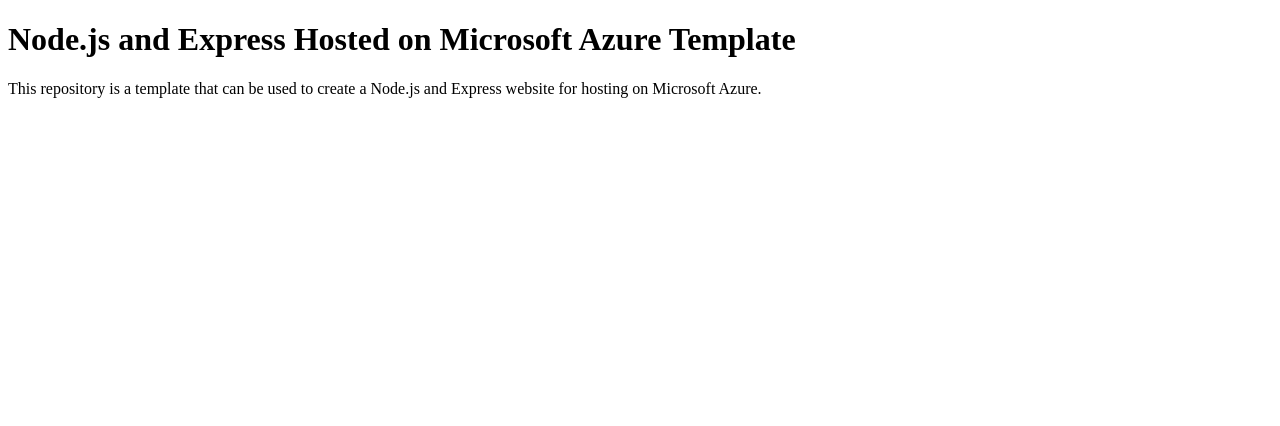
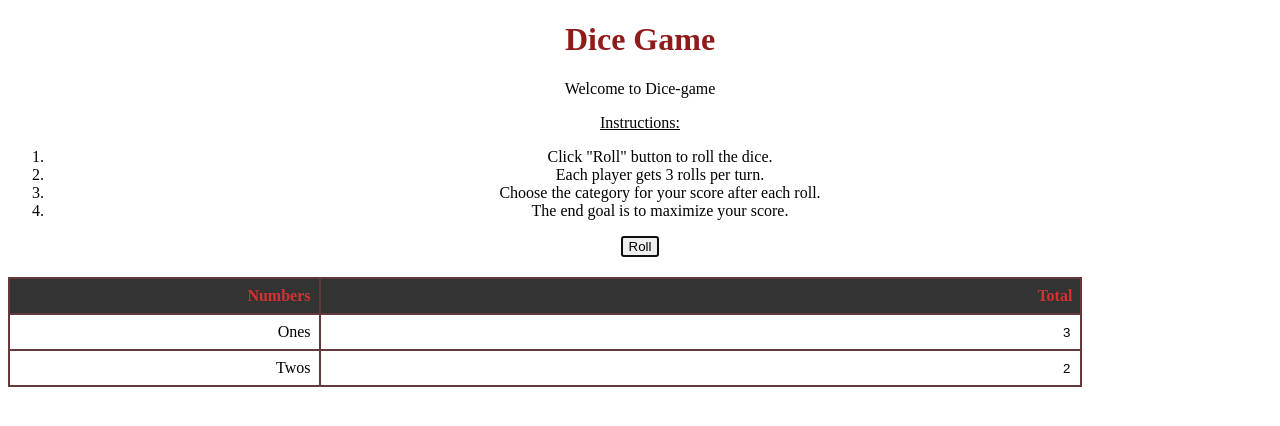
Before and after one commit to Jdevito215/dice-game, a website: page client/index.html in a window 1280 px wide. Drawn offline with Linux system fonts and the light colour scheme.

Commit message:
dice latest version

```diff
--- a/client/index.html
+++ b/client/index.html
@@ -1,11 +1,41 @@
 <!DOCTYPE html>
-<html>
+<html lang="en">
 <head>
-	<title>Node.js on Azure Template</title>
+    <meta charset="UTF-8">
+    <meta name="viewport" content="width=device-width, initial-scale=1.0">
+    <title>Dice Game</title>
+    <link rel="stylesheet" href="styles.css">
 </head>
-<body>
-	<h1>Node.js and Express Hosted on Microsoft Azure Template</h1>
-	<p>This repository is a template that can be used to create a Node.js and Express website for hosting on Microsoft
-	Azure.</p>
+<body onload="rollDice()">
+    <h1>Dice Game</h1>
+
+    <div class="instructions">
+        <p>Welcome to Dice-game</p>
+        <p><u>Instructions:</u></p>
+        <ol>
+            <li>Click "Roll" button to roll the dice.</li>
+            <li>Each player gets 3 rolls per turn.</li>
+            <li>Choose the category for your score after each roll.</li>
+            <li>The end goal is to maximize your score.</li>
+        </ol>
+    </div>
+    <button id="rollButton" onclick="rollDice()" autofocus>Roll</button>
+    <div class="scorecard">
+        <table>
+            <tr>
+                <th>Numbers</th>
+                <th>Total</th>
+            </tr>
+            <tr>
+                <td>Ones</td>
+                <td><input type="text" id="ones" readonly></td>
+            </tr>
+            <tr>
+                <td>Twos</td>
+                <td><input type="text" id="twos" readonly></td>
+            </tr>
+        </table>
+    </div>
+    <script src="script.js"></script>
 </body>
 </html>
--- /dev/null
+++ b/client/script.js
@@ -0,0 +1,14 @@
+function rollDice() {
+    const diceValues = [];
+    for (let i = 0; i < 5; i++) {
+        const randomValue = Math.floor(Math.random() * 6) + 1;
+        diceValues.push(randomValue);
+    }
+    document.getElementById("ones").value = countDiceValue(diceValues, 1);
+    document.getElementById("twos").value = countDiceValue(diceValues, 2);
+}
+function countDiceValue(diceValues, value) {
+    return diceValues.filter(die => die === value).reduce((total, die) => total + die, 0);
+}
+document.getElementById("rollButton").addEventListener("click", rollDice);
+document.getElementById("rollButton").focus();
--- /dev/null
+++ b/client/styles.css
@@ -0,0 +1,33 @@
+body {
+    font-family: 'Times New Roman', sans-serif;
+    text-align: center;
+}
+h1 {
+    color: #8f1b1b;
+}
+table {
+    width: 85%;
+    border-collapse: collapse;
+}
+.scorecard {
+    margin-top: 20px;
+}
+.button {
+    padding: 16px 22px;
+    font-size: 18px;
+}
+th, td {
+    border: 2px double #633a3a;
+    padding: 8px;
+    text-align: right;
+}
+th {
+    background-color: #333;
+    color: rgb(214, 49, 49);
+}
+input[type="text"] {
+    width: 80%;
+    text-align: right;
+    border: none;
+    background-color: transparent;
+}
```
